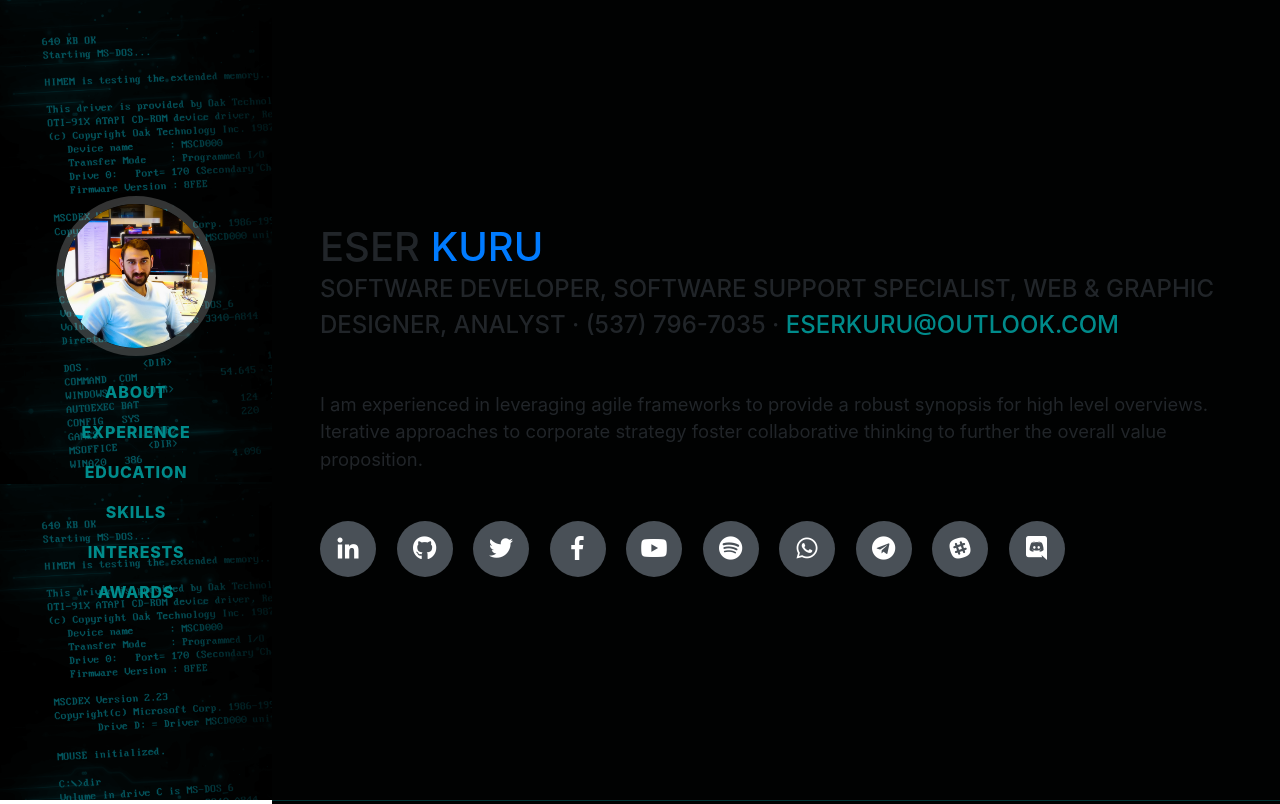
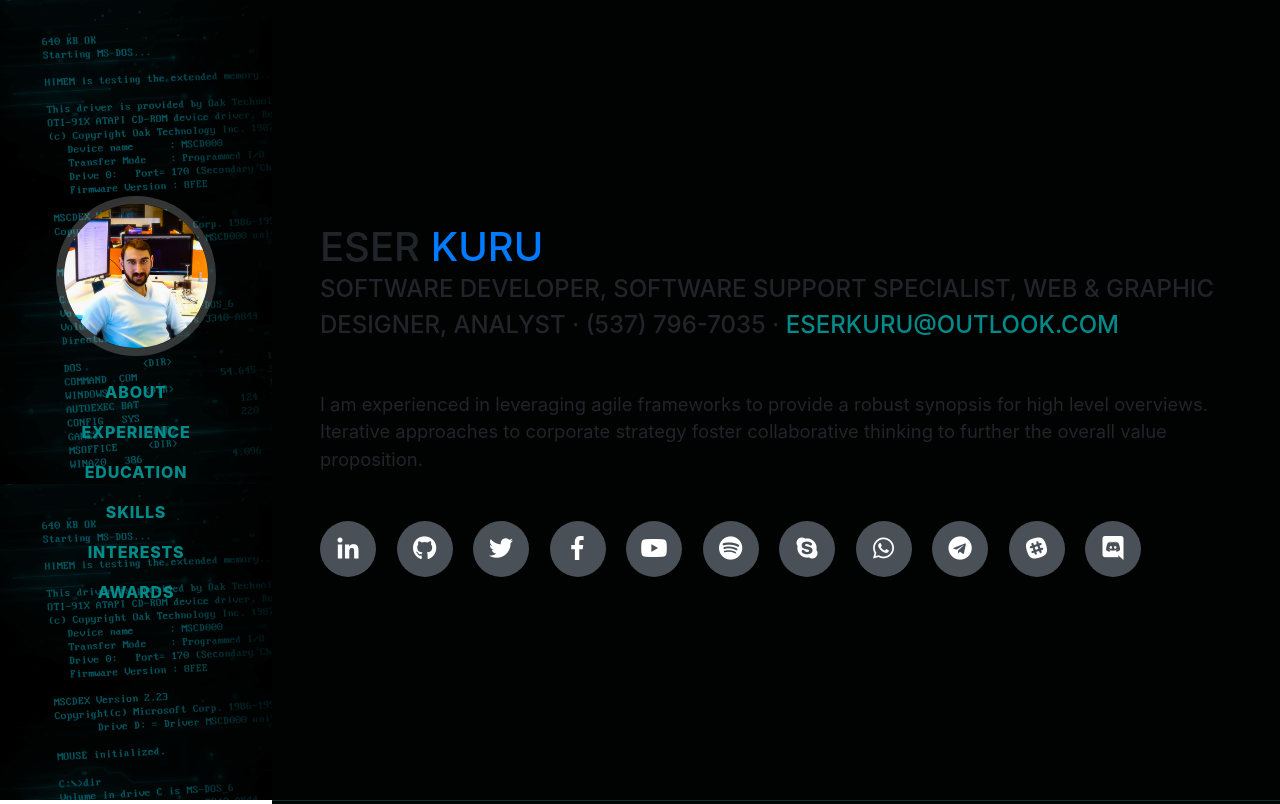
Before and after one commit to eserkuru/eserkuru.com, a website with bundled scripts: page index2.html in a window 1280 px wide. Shown: the top 804 px of the page. Built offline with nearby package versions, Linux system fonts and the light colour scheme; a web font is replaced by a local one.

Commit message:
Update index2.html

```diff
--- a/index2.html
+++ b/index2.html
@@ -108,6 +108,9 @@
           </a>
           <a href="https://open.spotify.com/user/eserkuru.ek?si=Jw7xtMvsTZWqyldsrnq3qg" title="spotify:eserkuru.ek">
             <i class="fab fa-spotify"></i>
+          </a>
+          <a href="#">
+            <i class="fab fa-skype" title="skype:eserkuru@outlook.com"></i>
           </a>
           <a href="#">
             <i class="fab fa-whatsapp" title="whatsapp:+905377967035"></i>
```
